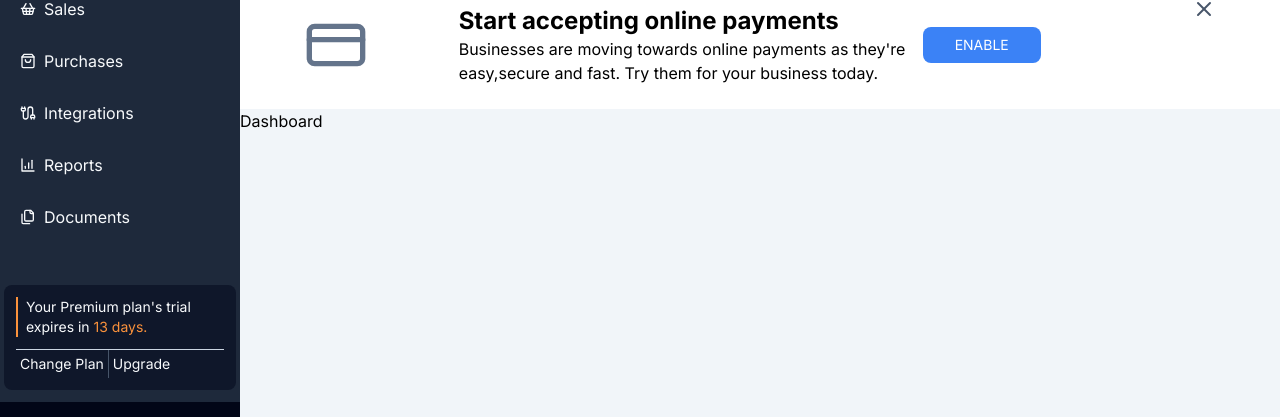
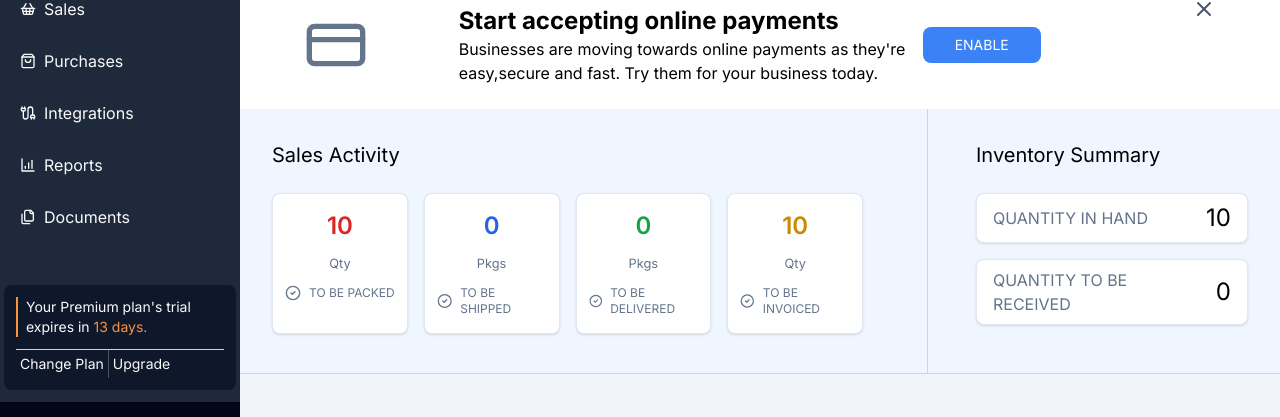
Before and after one commit to CodingKing2003/Inventory-Managemenr-System-SAAS, a Next.js app: page /dashboard/home/overview in a window 1280 px wide. Shown: the part 195-612 px from the top of the page. Built offline with nearby package versions, Linux system fonts and the light colour scheme.

Commit message:
Working on Sales Overview

```diff
--- a/app/(back-office)/dashboard/home/overview/page.jsx
+++ b/app/(back-office)/dashboard/home/overview/page.jsx
@@ -1,11 +1,12 @@
 import DashboardBanner from '@/components/dashboard/DashboardBanner'
+import SalesOverview from '@/components/dashboard/SalesOverview'
 import React from 'react'
 
 const Dashboard = () => {
   return (
     <div>
       <DashboardBanner />
-        <h2>Dashboard</h2>
+        <SalesOverview />
     </div>
   )
 }
--- /dev/null
+++ b/components/dashboard/SalesOverview.jsx
@@ -0,0 +1,91 @@
+import { Check, CheckCircle2 } from "lucide-react";
+import Link from "next/link";
+import React from "react";
+
+const SalesOverview = () => {
+  const salesActivity = [
+    {
+      title: "To be Packed",
+      number: 10,
+      unit: "Qty",
+      href: "#",
+      color:"text-red-600",
+    },
+    {
+        title: "To be Shipped",
+        number: 0,
+        unit: "Pkgs",
+        href: "#",
+        color:"text-blue-600",
+      },
+      {
+        title: "To be Delivered",
+        number: 0,
+        unit: "Pkgs",
+        href: "#",
+        color:"text-green-600",
+      },
+      {
+        title: "To be Invoiced",
+        number: 10,
+        unit: "Qty",
+        href: "#",
+        color:"text-yellow-600",
+      },
+  ];
+  const inventorySummary=[
+    {
+        title:"QUANTITY IN HAND",
+        number:10,
+
+    },
+    {
+        title:"QUANTITY TO BE RECEIVED",
+        number:0,
+
+    },
+
+  ]
+  return (
+    <div className="bg-blue-50 border-b border-slate-300  grid grid-cols-12 gap-4 ">
+      <div className="col-span-8 p-8 border-r border-slate-300">
+        <h2 className="mb-6 text-xl">Sales Activity</h2>
+        <div className="pr-8  grid grid-cols-4 gap-4">
+            {
+                salesActivity.map((item,i)=>{
+                    return(
+                        <Link href={item.href} key={i} className="shadow rounded-lg border border-slate-200 transition-all duration-300 hover:border-blue-400 bg-white px-3 py-4 cursor-pointer flex items-center flex-col gap-3">
+                        <h4 className={`${item.color} font-semibold text-2xl`}>{item.number}</h4>
+                        <small className="text-slate-500">{item.unit}</small>
+                        <div className="flex items-center space-x-2 text-slate-500 ">
+                          <CheckCircle2 className="w-4 h-4" />
+                          <span className="uppercase text-xs">{item.title}</span>
+                        </div>
+                      </Link>
+
+                    )
+                })
+            }
+
+        </div>
+      </div>
+      <div className="col-span-4 p-8">
+        <h2 className="mb-6 text-xl">Inventory Summary</h2>
+       <div>
+      {
+        inventorySummary.map((item,i)=>{
+            return(
+                <div key={i} className="shadow mb-4 rounded-lg border border-slate-200 transition-all duration-300 hover:border-blue-400 bg-white px-4 py-2 justify-between cursor-pointer flex items-center  gap-3">
+                <h2 className="uppercase  text-slate-500">{item.title}</h2>
+                <h4 className=" text-2xl">{item.number}</h4>
+              </div>
+            )
+        })
+      }
+       </div>
+      </div>
+    </div>
+  );
+};
+
+export default SalesOverview;
```
